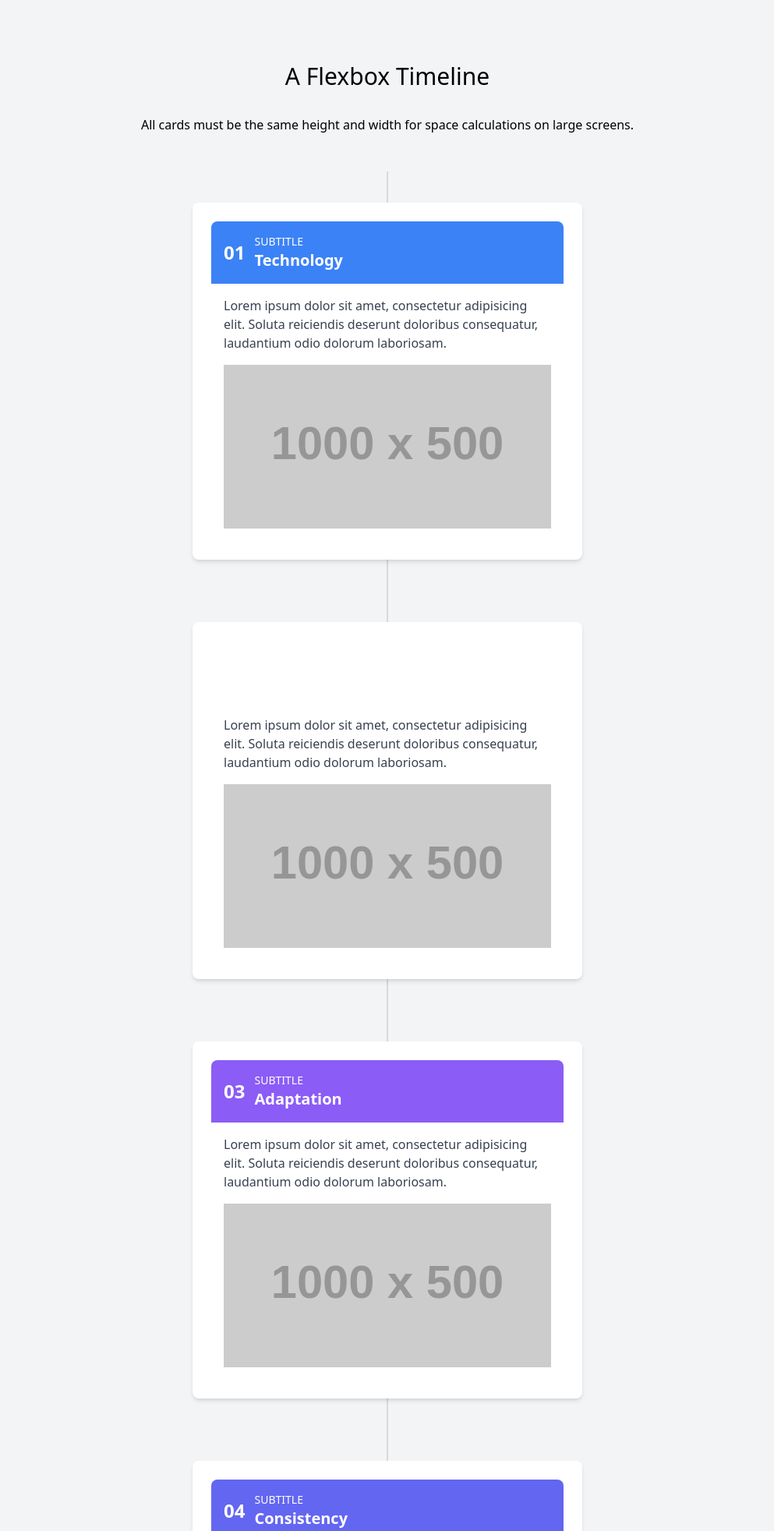
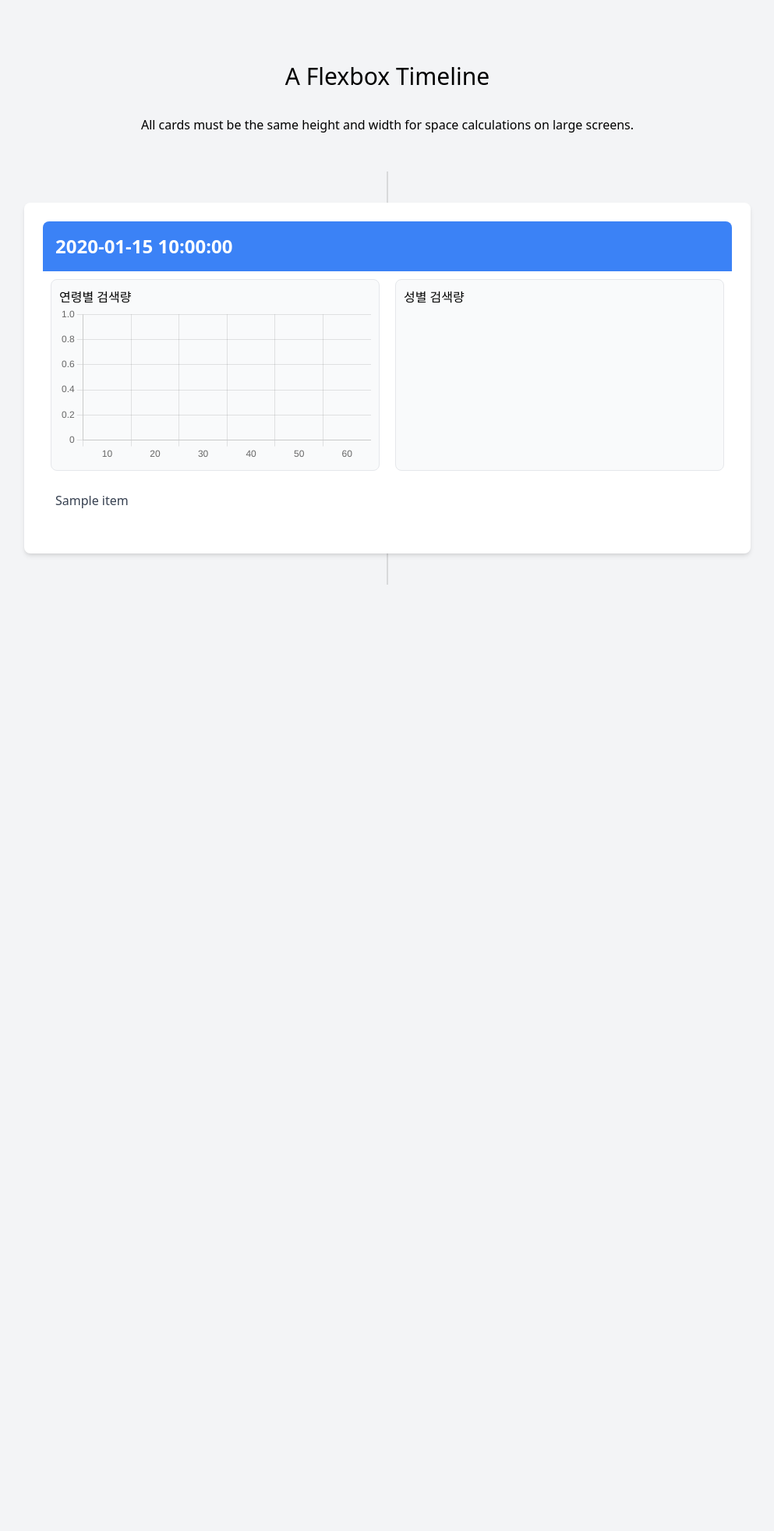
Before and after one commit to Issuer-2024/issuer, a FastAPI app: template templates/timeline.html in a window 1280 px wide. Shown: the top 1964 px of the page at 78% size, without its empty margins (143-1136 px from the left). After the commit the page ends 750 px from the top, so only its background shows below. Run offline with FastAPI, Linux system fonts and the light colour scheme; the template is opened without the code that fills it: most values are stand-ins (such as "Sample title", 1, 10 or a date in 2020); grey boxes labelled with a size stand in for pictures from a placeholder-image service; a map, chart or similar area stays blank; some libraries are stand-ins or nearby versions.

Commit message:
template: 향상된 타임라인 프로토타입 구현 (댓글 분석 미구현)

```diff
--- a/app/request_external_api/request_trend.py
+++ b/app/request_external_api/request_trend.py
@@ -10,8 +10,8 @@ NAVER_API_HEADERS = {
 
 class RequestTrend:
     @staticmethod
-    def get_naver_trend_search_data(start_date: str, end_date: str, time_unit: str, keyword_groups: list, ages: list,
-                                    gender: str):
+    def get_naver_trend_search_data(start_date: str, end_date: str, time_unit: str, keyword_groups: list, ages: list = [],
+                                    gender: str = ""):
         # 구간단위 - date, week, month
         # group data => groupName, keywords:list
         # 날짜 형식 yyyy-mm-dd
--- a/templates/timeline.html
+++ b/templates/timeline.html
@@ -31,8 +31,6 @@
       margin: 40px 0;
     }
     .timeline-item .card {
-      width: 100%;
-      max-width: 500px;
       margin: 0 20px;
     }
     .dot {
@@ -46,6 +44,13 @@
       border-radius: 50%;
       z-index: 10;
     }
+    .chart-area {
+      margin: 10px;
+      padding: 10px;
+      border: 1px solid #e5e7eb;
+      border-radius: 8px;
+      background-color: #f9fafb;
+    }
   </style>
 </head>
 <body class="bg-gray-100">
@@ -55,101 +60,37 @@
     <p class="text-center mb-12 max-w-2xl mx-auto">All cards must be the same height and width for space calculations on large screens.</p>
 
     <div class="timeline">
+    {% for item in timeline %}
       <div class="timeline-item">
         <div class="dot"></div>
         <div class="card bg-white shadow-md rounded-lg p-6 relative z-10">
           <div class="bg-blue-500 text-white p-4 rounded-t-lg">
             <div class="flex items-center">
-              <div class="text-2xl font-bold">01</div>
-              <div class="ml-3">
-                <div class="uppercase text-sm">Subtitle</div>
-                <div class="text-xl font-semibold">Technology</div>
-              </div>
+              <div class="text-2xl font-bold">{{ item.date }}</div>
+            </div>
+          </div>
+          <div class="flex flex-wrap items-center justify-center">
+            <div class="chart-area">
+              <h3>연령별 검색량</h3>
+            {% with trend=item.age_trend, chart_id=item.date %}
+                {% include "timeline_age_trend_graph.html" %}
+            {% endwith %}
+            </div>
+            <div class="chart-area">
+              <h3>성별 검색량</h3>
+              {% with trend=item.mf_trend, chart_id=item.date %}
+                {% include "timeline_mf_trend_graph.html" %}
+              {% endwith %}
             </div>
           </div>
           <div class="p-4">
-            <p class="text-gray-700 mb-4">Lorem ipsum dolor sit amet, consectetur adipisicing elit. Soluta reiciendis deserunt doloribus consequatur, laudantium odio dolorum laboriosam.</p>
-            <img src="http://placehold.it/1000x500" alt="Graphic" class="w-full">
+          {% for s in item.issue_summary %}
+            <p class="text-gray-700 mb-4">{{ s }}</p>
+          {% endfor %}
           </div>
         </div>
       </div>
-
-      <div class="timeline-item">
-        <div class="dot"></div>
-        <div class="card bg-white shadow-md rounded-lg p-6 relative z-10">
-          <div class="bg-teal-400 text-white p-4 rounded-t-lg">
-            <div class="flex items-center">
-              <div class="text-2xl font-bold">02</div>
-              <div class="ml-3">
-                <div class="uppercase text-sm">Subtitle</div>
-                <div class="text-xl font-semibold">Confidence</div>
-              </div>
-            </div>
-          </div>
-          <div class="p-4">
-            <p class="text-gray-700 mb-4">Lorem ipsum dolor sit amet, consectetur adipisicing elit. Soluta reiciendis deserunt doloribus consequatur, laudantium odio dolorum laboriosam.</p>
-            <img src="http://placehold.it/1000x500" alt="Graphic" class="w-full">
-          </div>
-        </div>
-      </div>
-
-      <div class="timeline-item">
-        <div class="dot"></div>
-        <div class="card bg-white shadow-md rounded-lg p-6 relative z-10">
-          <div class="bg-purple-500 text-white p-4 rounded-t-lg">
-            <div class="flex items-center">
-              <div class="text-2xl font-bold">03</div>
-              <div class="ml-3">
-                <div class="uppercase text-sm">Subtitle</div>
-                <div class="text-xl font-semibold">Adaptation</div>
-              </div>
-            </div>
-          </div>
-          <div class="p-4">
-            <p class="text-gray-700 mb-4">Lorem ipsum dolor sit amet, consectetur adipisicing elit. Soluta reiciendis deserunt doloribus consequatur, laudantium odio dolorum laboriosam.</p>
-            <img src="http://placehold.it/1000x500" alt="Graphic" class="w-full">
-          </div>
-        </div>
-      </div>
-
-      <div class="timeline-item">
-        <div class="dot"></div>
-        <div class="card bg-white shadow-md rounded-lg p-6 relative z-10">
-          <div class="bg-indigo-500 text-white p-4 rounded-t-lg">
-            <div class="flex items-center">
-              <div class="text-2xl font-bold">04</div>
-              <div class="ml-3">
-                <div class="uppercase text-sm">Subtitle</div>
-                <div class="text-xl font-semibold">Consistency</div>
-              </div>
-            </div>
-          </div>
-          <div class="p-4">
-            <p class="text-gray-700 mb-4">Lorem ipsum dolor sit amet, consectetur adipisicing elit. Soluta reiciendis deserunt doloribus consequatur, laudantium odio dolorum laboriosam.</p>
-            <img src="http://placehold.it/1000x500" alt="Graphic" class="w-full">
-          </div>
-        </div>
-      </div>
-
-      <div class="timeline-item">
-        <div class="dot"></div>
-        <div class="card bg-white shadow-md rounded-lg p-6 relative z-10">
-          <div class="bg-blue-500 text-white p-4 rounded-t-lg">
-            <div class="flex items-center">
-              <div class="text-2xl font-bold">05</div>
-              <div class="ml-3">
-                <div class="uppercase text-sm">Subtitle</div>
-                <div class="text-xl font-semibold">Conversion</div>
-              </div>
-            </div>
-          </div>
-          <div class="p-4">
-            <p class="text-gray-700 mb-4">Lorem ipsum dolor sit amet, consectetur adipisicing elit. Soluta reiciendis deserunt doloribus consequatur, laudantium odio dolorum laboriosam.</p>
-            <img src="http://placehold.it/1000x500" alt="Graphic" class="w-full">
-          </div>
-        </div>
-      </div>
-
+    {% endfor %}
     </div>
   </section>
 
--- a/templates/timeline_age_trend_graph.html
+++ b/templates/timeline_age_trend_graph.html
@@ -1,20 +1,19 @@
-<!DOCTYPE html>
-<html>
-<head>
-    <title>Chart.js Example</title>
+<div>
+    <canvas id="{{ chart_id }}" width="400" height="200"></canvas>
+</div>
     <script src="https://cdn.jsdelivr.net/npm/chart.js"></script>
-</head>
-<body>
-    <canvas id="myChart" width="400" height="200"></canvas>
+
     <script>
-        var ctx = document.getElementById('myChart').getContext('2d');
+        document.addEventListener("DOMContentLoaded", function() {
+            const chartId = "{{ chart_id }}";
+            var ctx = document.getElementById(chartId).getContext('2d');
             var myChart = new Chart(ctx, {
                 type: 'bar', // 막대 그래프
                 data: {
                     labels: ['10', '20', '30', '40', '50', '60'], // X축 레이블
                     datasets: [{
                         label: '', // 데이터셋 이름 제거
-                    data: [68.98839, 100, 100, 79.14888, 66.29991, 58.27479], // 데이터 값
+                        data: {{ trend }},
                     backgroundColor: [
                         'rgba(255, 99, 132, 0.2)',
                         'rgba(54, 162, 235, 0.2)',
@@ -32,21 +31,23 @@
                         'rgba(255, 159, 64, 1)'
                     ], // 각 바의 경계선 색
                     borderWidth: 1 // 경계선 두께
-                }]
+            }
+        ]
         },
             options: {
                 plugins: {
                     legend: {
                         display: false // 범례 표시 제거
                     }
-                },
+                }
+            ,
                 scales: {
                     y: {
                         beginAtZero: true // Y축의 시작점을 0으로 설정
                     }
                 }
             }
-        });
+        })
+            ;
+        })
     </script>
-</body>
-</html>
--- a/templates/timeline_mf_trend_graph.html
+++ b/templates/timeline_mf_trend_graph.html
@@ -1,20 +1,18 @@
-<!DOCTYPE html>
-<html>
-<head>
-    <title>Chart.js Example</title>
-    <script src="https://cdn.jsdelivr.net/npm/chart.js"></script>
-</head>
-<body>
-    <canvas id="myChart" width="400" height="200"></canvas>
+<div>
+    <canvas id="{{ chart_id }}_mf" width="400" height="200"></canvas>
+</div>
     <script>
-        var ctx = document.getElementById('myChart').getContext('2d');
+        document.addEventListener("DOMContentLoaded", function() {
+            const chartId = "{{ chart_id }}_mf";
+            var ctx = document.getElementById(chartId).getContext('2d');
             var myChart = new Chart(ctx, {
                 type: 'bar', // 막대 그래프
                 data: {
                     labels: ['male', 'female'], // X축 레이블
                     datasets: [{
                         label: '', // 데이터셋 이름 제거
-                    data: [99.6225, 90.73983], // 데이터 값
+                        data: {{ trend }},
+                 // 데이터 값
                 backgroundColor: [
                     'rgba(54, 162, 235, 0.2)', // 남성 데이터의 배경색
                     'rgba(255, 99, 132, 0.2)'  // 여성 데이터의 배경색
@@ -24,21 +22,25 @@
                     'rgba(255, 99, 132, 1)'  // 여성 데이터의 경계선 색
                 ],
                 borderWidth: 1 // 경계선 두께
-                }]
+            }
+        ]
         },
             options: {
                 plugins: {
                     legend: {
                         display: false // 범례 표시 제거
                     }
-                },
+                }
+            ,
                 scales: {
                     y: {
                         beginAtZero: true // Y축의 시작점을 0으로 설정
                     }
                 }
             }
-        });
+        })
+            ;
+        })
     </script>
 </body>
 </html>
```
Also changed, not shown: app/timeline/get_timeline.py (+10 -3 lines). Lines whose indentation alone changed are shown as unchanged.
